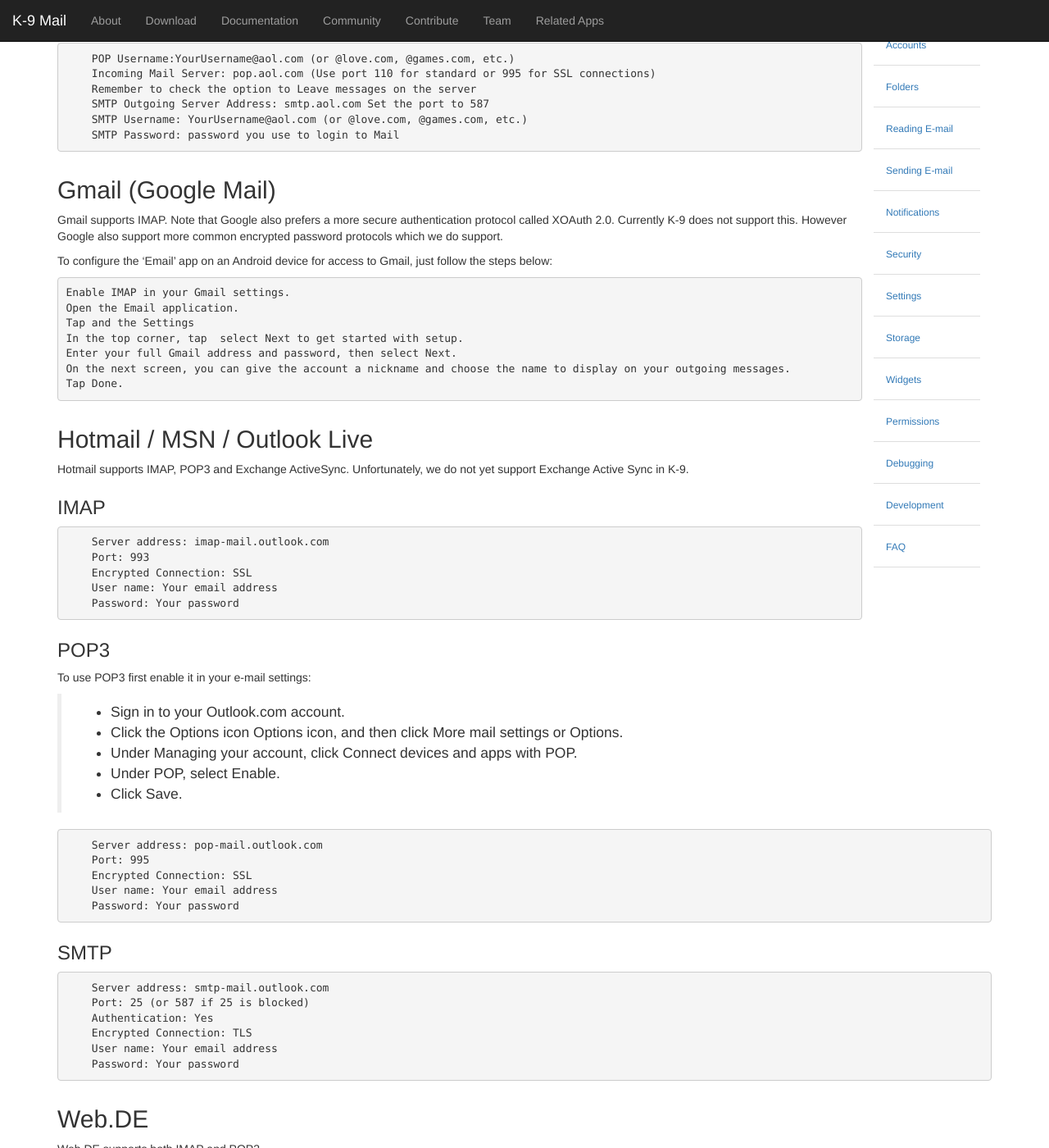
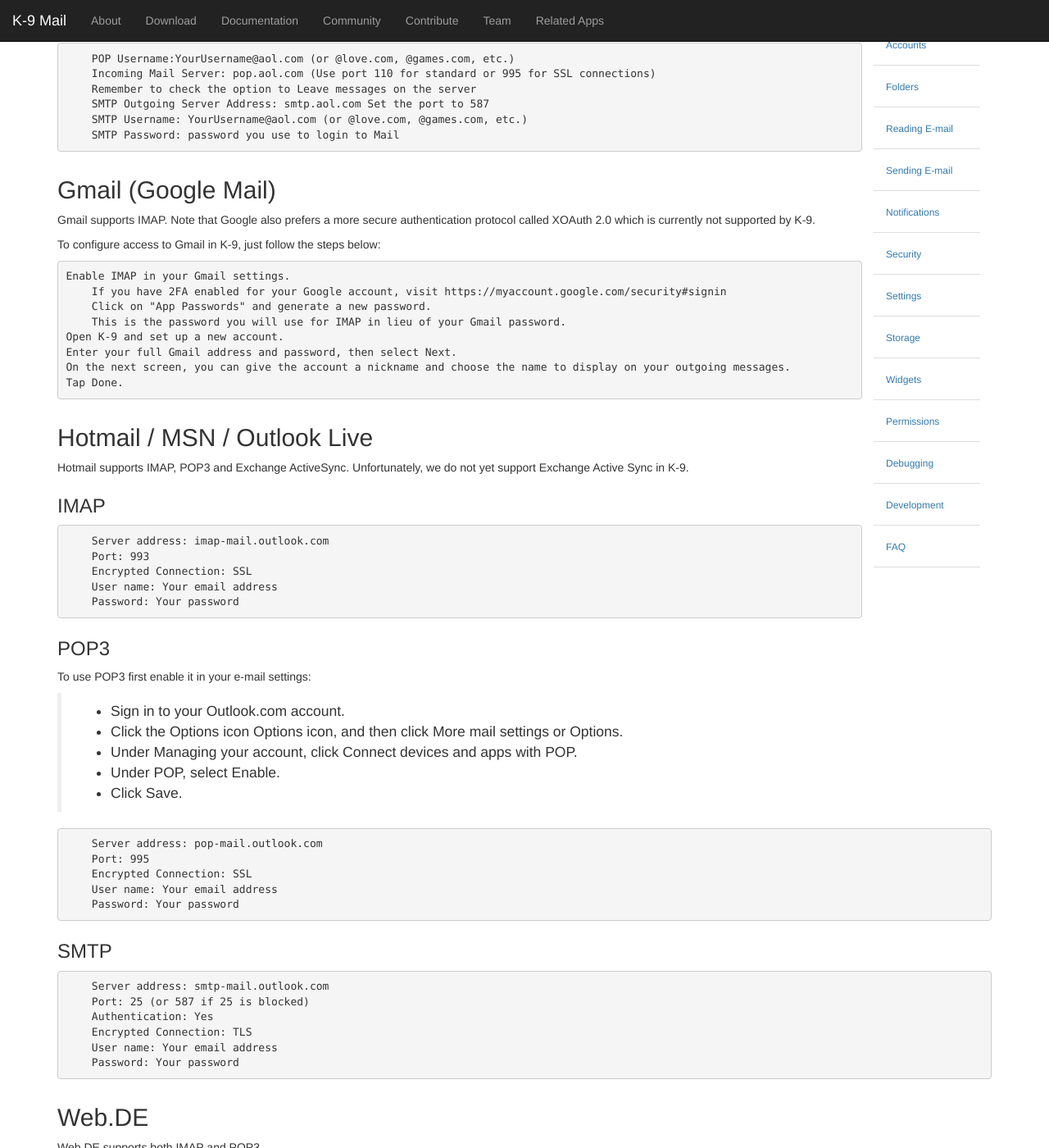
Before and after one commit to k9mail/k9mail.app, a Jekyll site: the page built from documentation/accounts/providerSettings.md, in a window 1280 px wide and 1400 px high, scrolled down 480 px. Shown: the whole window at 82% size. Built offline with Jekyll 4.4.1, drawn with Linux system fonts in a browser that asks for light colours; some of the changed text lies outside the part shown.

Commit message:
Update Gmail IMAP setup instructions
Adding steps for generation of application specific password.

```diff
--- a/documentation/accounts/providerSettings.md
+++ b/documentation/accounts/providerSettings.md
@@ -37,16 +37,15 @@ AOL Mail supports both IMAP and POP. K-9 can use either (IMAP is recommended)
 
 ## Gmail (Google Mail)
 
-Gmail supports IMAP. Note that Google also prefers a more secure authentication protocol called XOAuth 2.0.
-Currently K-9 does not support this. However Google also support more common encrypted password protocols
-which we do support.
+Gmail supports IMAP. Note that Google also prefers a more secure authentication protocol called XOAuth 2.0 which is currently not supported by K-9.
 
-To configure the 'Email' app on an Android device for access to Gmail, just follow the steps below:
+To configure access to Gmail in K-9, just follow the steps below:
 
     Enable IMAP in your Gmail settings.
-    Open the Email application.
-    Tap and the Settings
-    In the top corner, tap  select Next to get started with setup.
+        If you have 2FA enabled for your Google account, visit https://myaccount.google.com/security#signin
+        Click on "App Passwords" and generate a new password.
+        This is the password you will use for IMAP in lieu of your Gmail password.
+    Open K-9 and set up a new account.
     Enter your full Gmail address and password, then select Next.
     On the next screen, you can give the account a nickname and choose the name to display on your outgoing messages.
     Tap Done.
@@ -90,7 +89,7 @@ To use POP3 first enable it in your e-mail settings:
 
 ## Web.DE
 
-Web.DE supports both IMAP and POP3
+Web.DE supports both IMAP and POP3.
 
 ### IMAP
 
```
